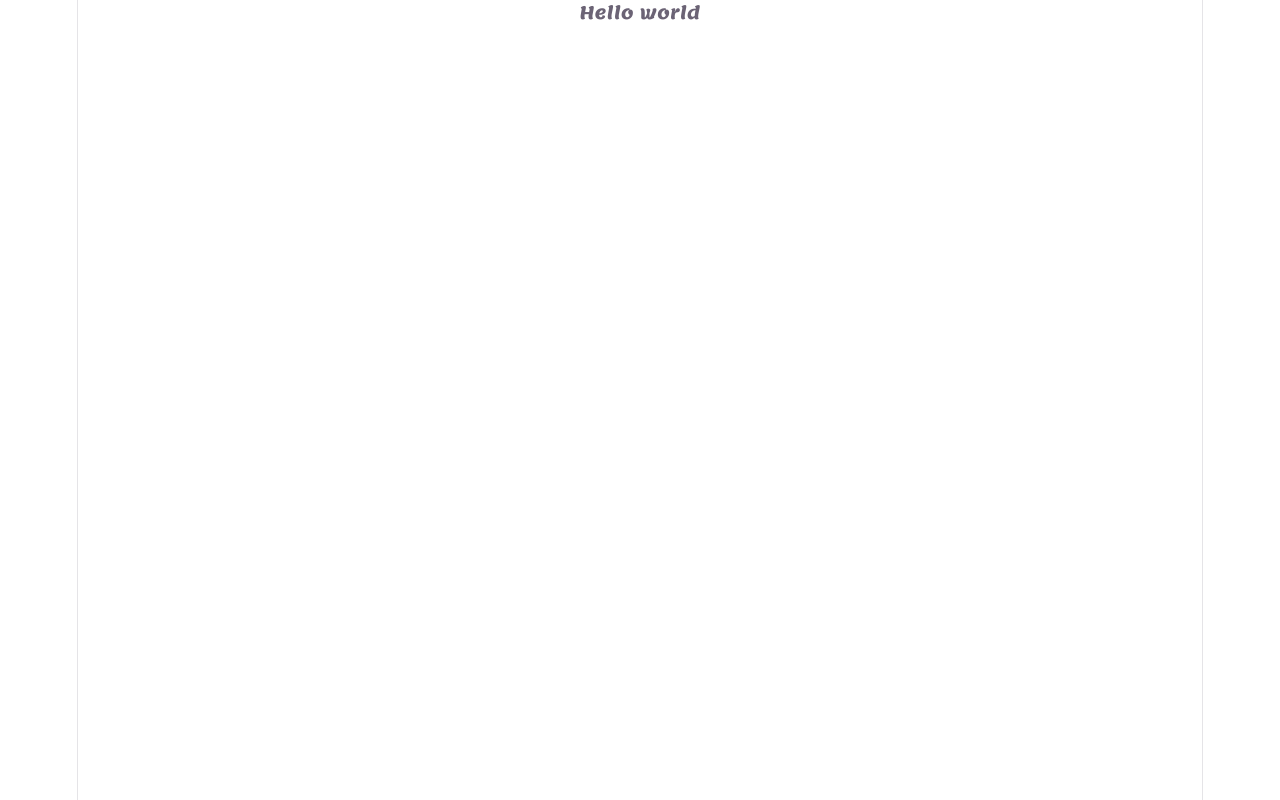
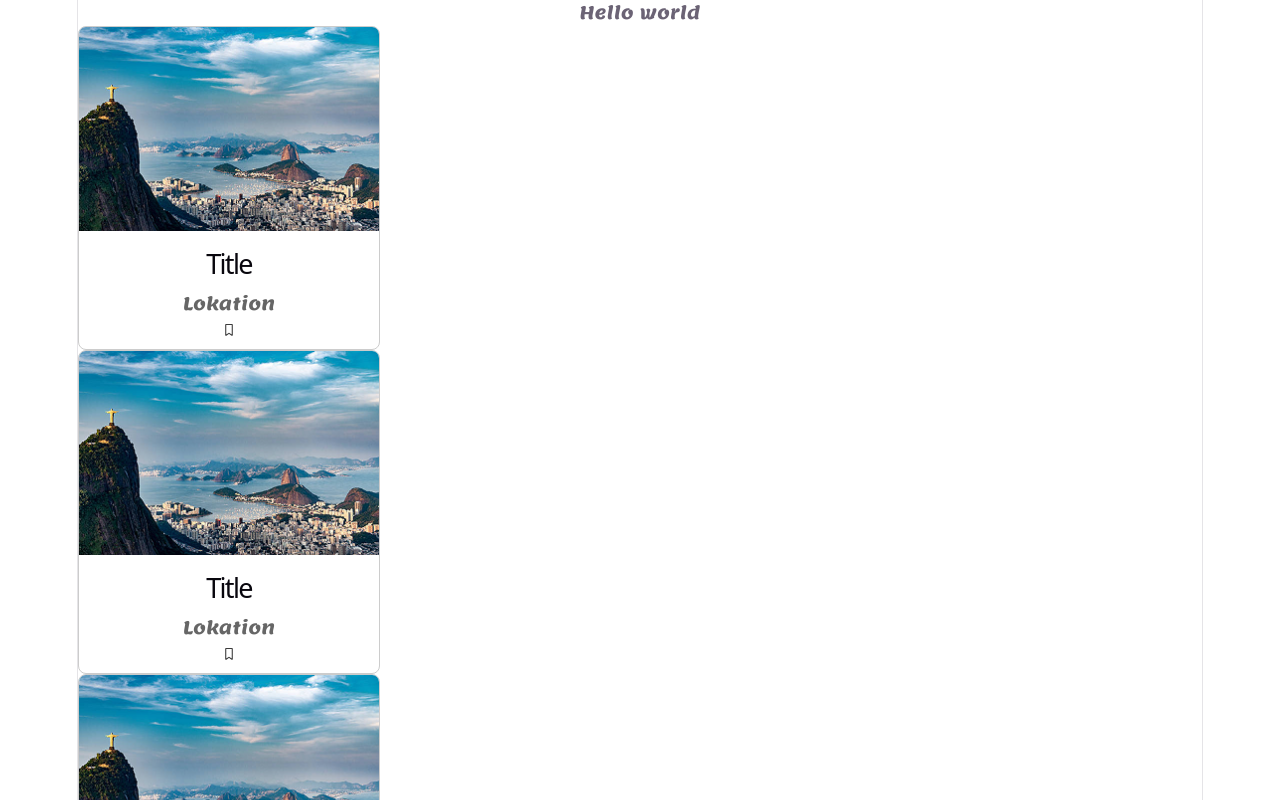
Before and after one commit to mamelishah/gemly-project-webapplication, a React (Vite) app: page / in a window 1280 px wide. Shown: the top 800 px of the page. Built offline with nearby package versions, Linux system fonts and the light colour scheme.

Commit message:
Add SmallCard component with styling and layout

```diff
--- a/src/App.tsx
+++ b/src/App.tsx
@@ -1,12 +1,17 @@
 import './App.css'
+import SmallCard from './components/cards/SmallCard'
 
 function App() {
 
   return (
     <>
       <div> Hello world </div>
+      <SmallCard />
+      <SmallCard />
+      <SmallCard />
+      <SmallCard />
     </>
-  )
+  );
 }
 
 export default App
--- /dev/null
+++ b/src/components/cards/SmallCard.css
@@ -0,0 +1,37 @@
+#small-card-container {
+  display: grid;
+  grid-template-columns: repeat(2, 1fr);
+  gap: 1rem;
+}
+
+#small-card {
+  border: 1px solid #ccc;
+  border-radius: 8px;
+  overflow: hidden;
+  max-width: 300px;
+}
+
+#small-card img {
+  width: 100%;
+  height: auto;
+}
+
+#small-card h1 {
+  font-size: 1.5em;
+  margin: 0.5em 0;
+}
+
+#small-card p {
+  color: #666;
+}
+
+#small-card button {
+  background: none;
+  border: none;
+  cursor: pointer;
+}
+
+#small-card button img {
+  width: 24px;
+  height: 24px;
+}
--- /dev/null
+++ b/src/components/cards/SmallCard.tsx
@@ -0,0 +1,20 @@
+import "./SmallCard.css";
+import pinIcon from "/src/assets/icons/navbar/pin-icon.svg";
+
+function SmallCard() {
+  return (
+    <section id="small-card">
+      <img
+        src="src/assets/images/countries/Brasilien/Brazil-main-image.png"
+        alt="Small Card"
+      />
+      <h1>Title</h1>
+      <p>Lokation</p>
+      <button>
+        <img src={pinIcon} alt="Pin Icon" />
+      </button>
+    </section>
+  );
+}
+
+export default SmallCard;
```
